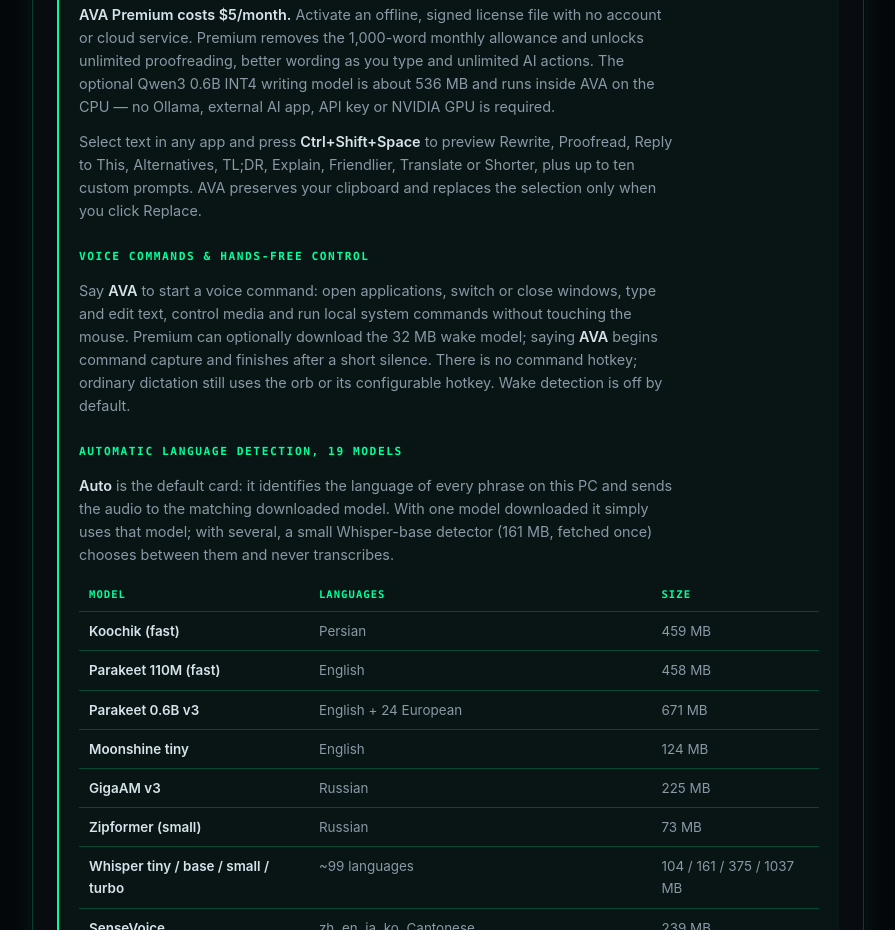
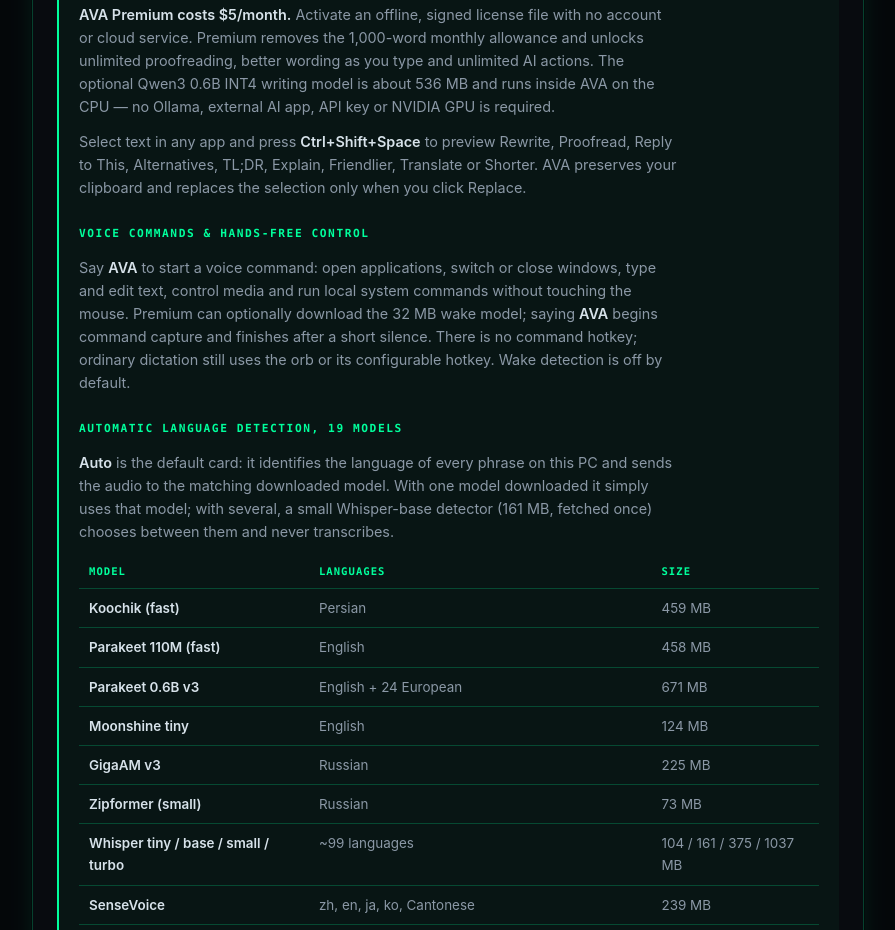
Before and after one commit to saboorsarem/saboorsarem.github.io, a plain HTML site: page index.html in a window 1280 px wide. Shown: the part 1793-2723 px from the top of the page, without its empty margins (192-1087 px from the left). Drawn offline with Linux system fonts and the light colour scheme; no server answers.

Commit message:
Remove custom prompts from AVA website copy

```diff
--- a/index.html
+++ b/index.html
@@ -298,7 +298,7 @@
           536&nbsp;MB and runs inside AVA on the CPU &mdash; no Ollama, external AI app, API key or NVIDIA GPU is
           required.</p>
         <p>Select text in any app and press <strong>Ctrl+Shift+Space</strong> to preview Rewrite, Proofread, Reply to
-          This, Alternatives, TL;DR, Explain, Friendlier, Translate or Shorter, plus up to ten custom prompts. AVA
+          This, Alternatives, TL;DR, Explain, Friendlier, Translate or Shorter. AVA
           preserves your clipboard and replaces the selection only when you click Replace.</p>
 
         <h4>Voice commands &amp; hands-free control</h4>
```
